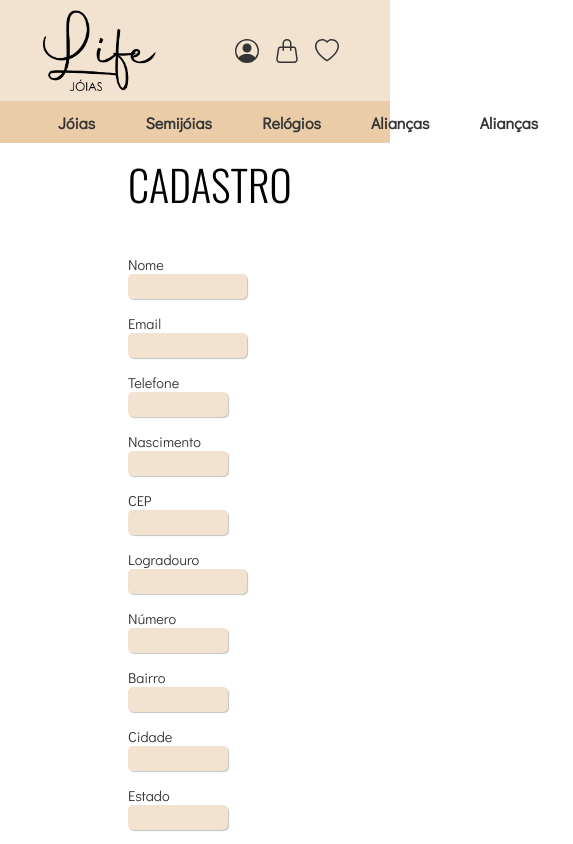
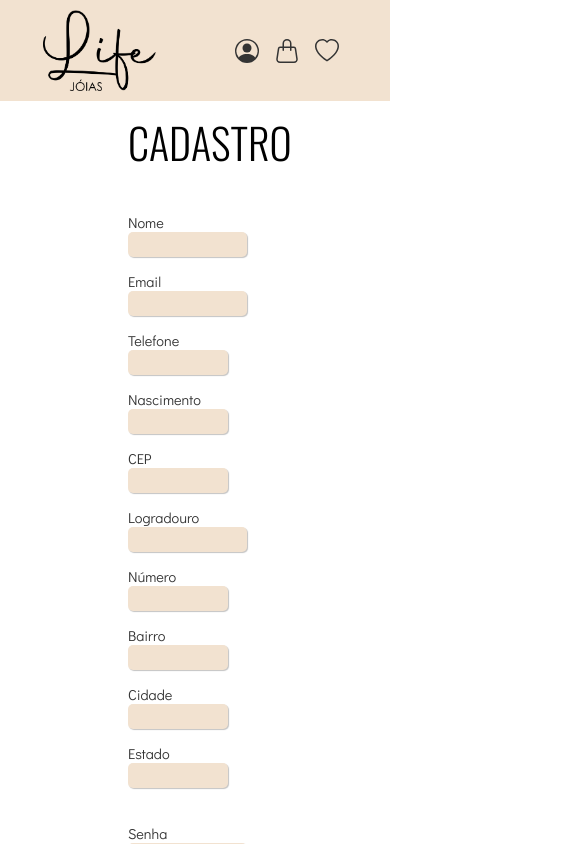
Before and after one commit to PedroGiacomin/life-joias, a React (Create React App) app: page /cadastro in a window 390 px wide. Shown: the top 844 px of the page, 573 px wide, since content can reach past the window. Built offline with nearby package versions, Linux system fonts and the light colour scheme.

Commit message:
Inicio do menu responsivo

```diff
--- a/src/pages/Menu/Menu.css
+++ b/src/pages/Menu/Menu.css
@@ -37,3 +37,9 @@ color:#343434 ;
 padding-left: 5%;
 padding-right: 11.5%;
 }
+
+@media(max-width:1024px){
+  .linknavbar{
+    display: none;
+  }
+}
--- a/src/pages/Menu/Menu.js
+++ b/src/pages/Menu/Menu.js
@@ -61,7 +61,7 @@ function Menu(){
       <h4>Alianças</h4>
       </Link>
       <Link className="linkConfig" to="Blog">
-      <h4>Alianças</h4>
+      <h4>Blog</h4>
       </Link>
 
       </navbar>
```
